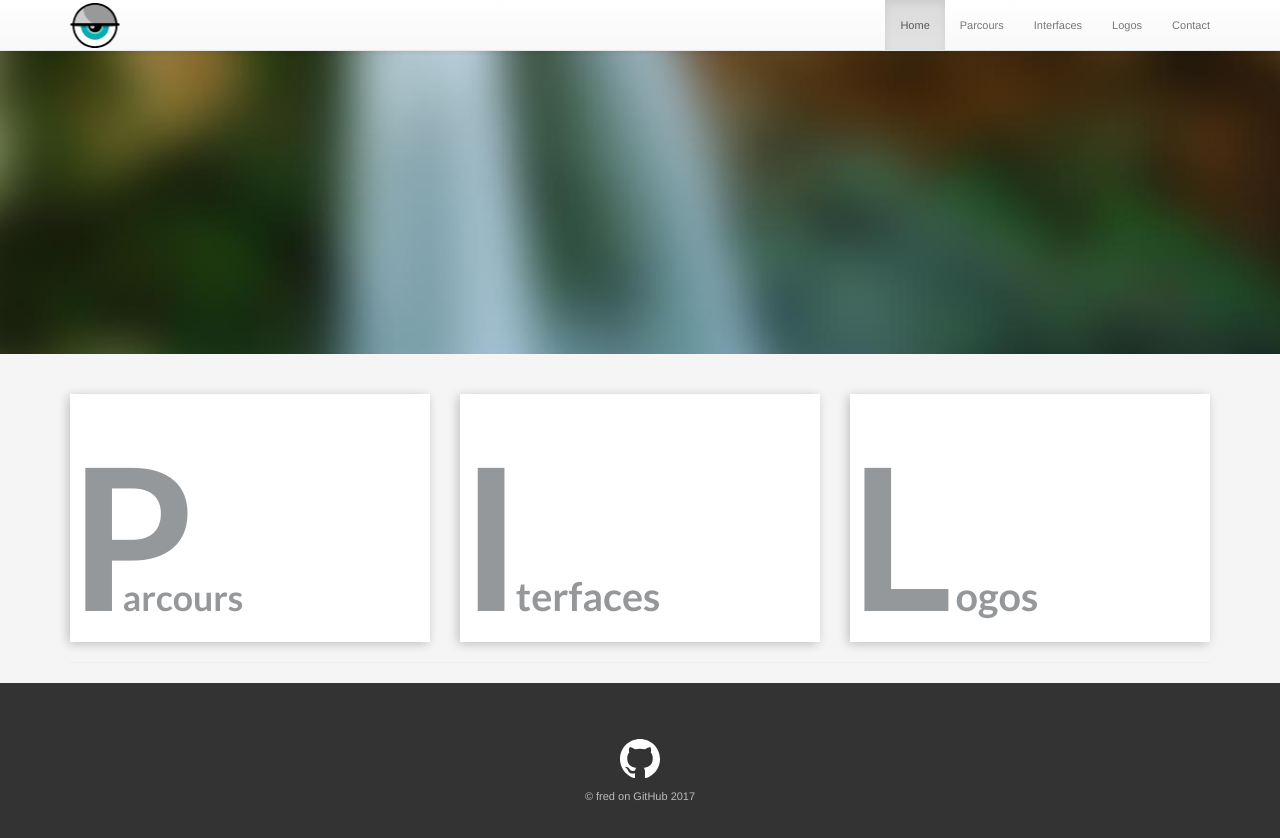
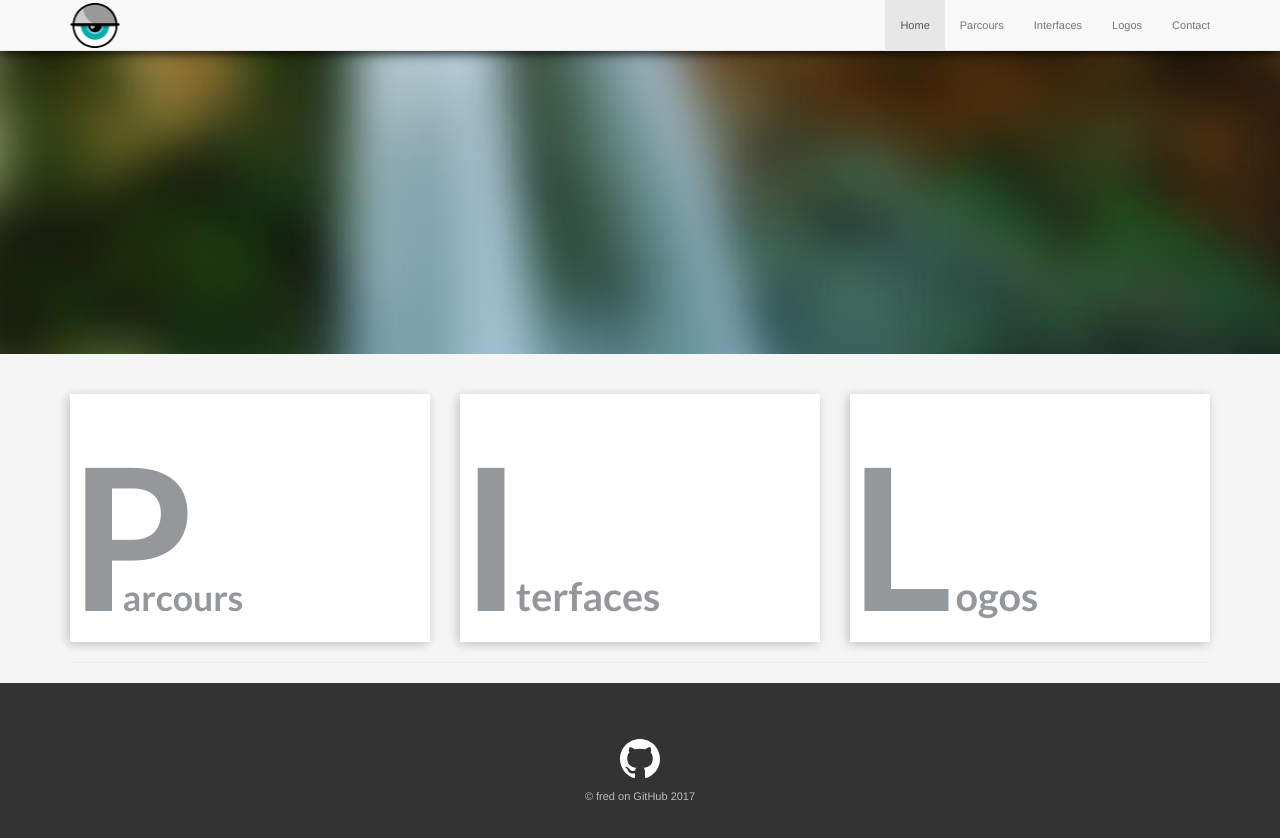
Before and after one commit to fredbauret/fredbauret.github.io, a plain HTML site: page index.html in a window 1280 px wide. Drawn offline with nearby package versions, Linux system fonts and the light colour scheme; a web font is replaced by a local one.

Commit message:
Update index.html

```diff
--- a/index.html
+++ b/index.html
@@ -14,8 +14,9 @@
 <link rel="stylesheet" href="https://maxcdn.bootstrapcdn.com/bootstrap/3.3.7/css/bootstrap.min.css" integrity="sha384-BVYiiSIFeK1dGmJRAkycuHAHRg32OmUcww7on3RYdg4Va+PmSTsz/K68vbdEjh4u" crossorigin="anonymous">
 
 <!-- Optional theme -->
-<link rel="stylesheet" href="__https://maxcdn.bootstrapcdn.com/bootstrap/3.3.7/css/bootstrap-theme.min.css" integrity="sha384-rHyoN1iRsVXV4nD0JutlnGaslCJuC7uwjduW9SVrLvRYooPp2bWYgmgJQIXwl/Sp" crossorigin="anonymous">
-
+<!--
+<link rel="stylesheet" href="https://maxcdn.bootstrapcdn.com/bootstrap/3.3.7/css/bootstrap-theme.min.css" integrity="sha384-rHyoN1iRsVXV4nD0JutlnGaslCJuC7uwjduW9SVrLvRYooPp2bWYgmgJQIXwl/Sp" crossorigin="anonymous">
+-->
 <link rel="stylesheet" href="css/fb.css">
     <style>
     @keyframes darken {
```
